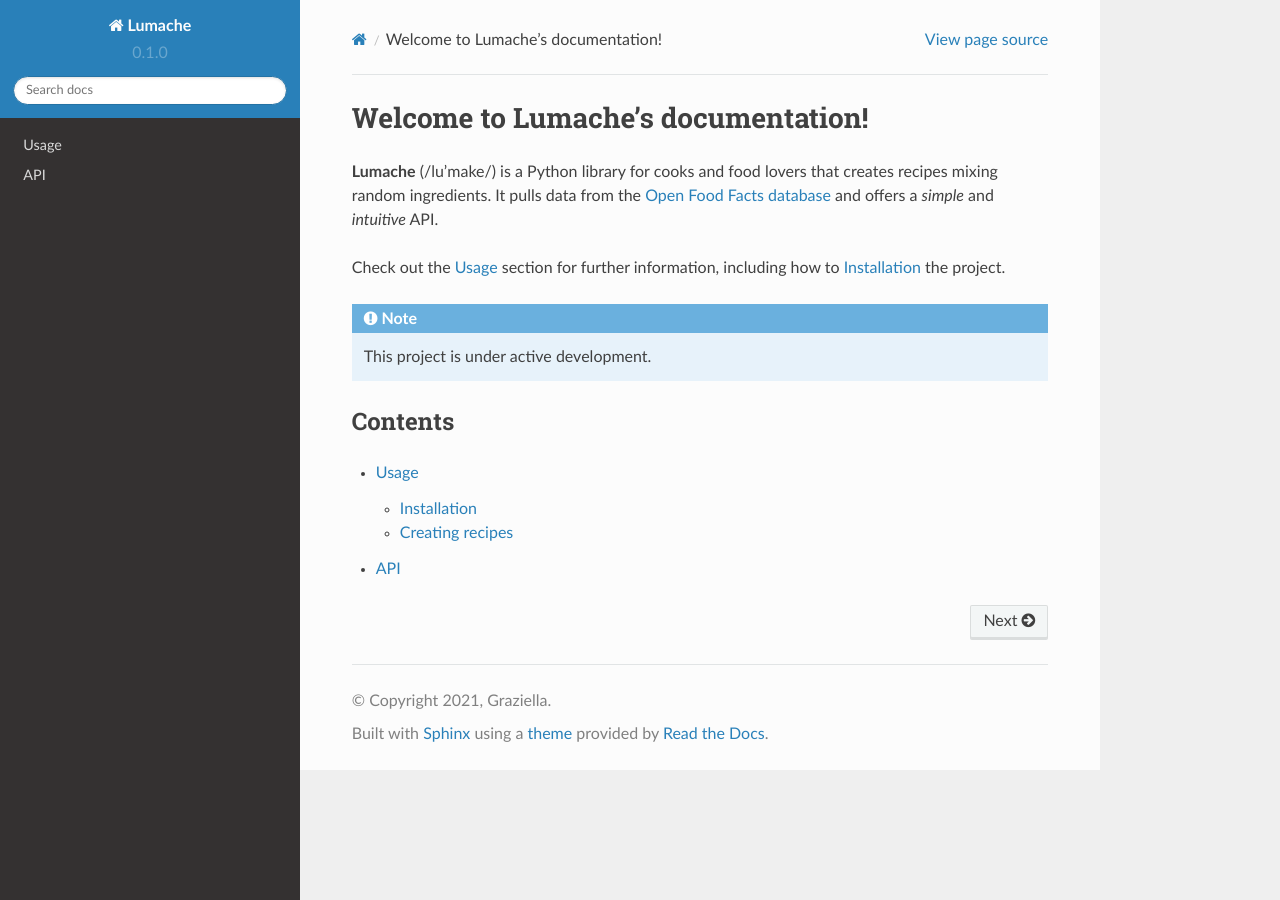
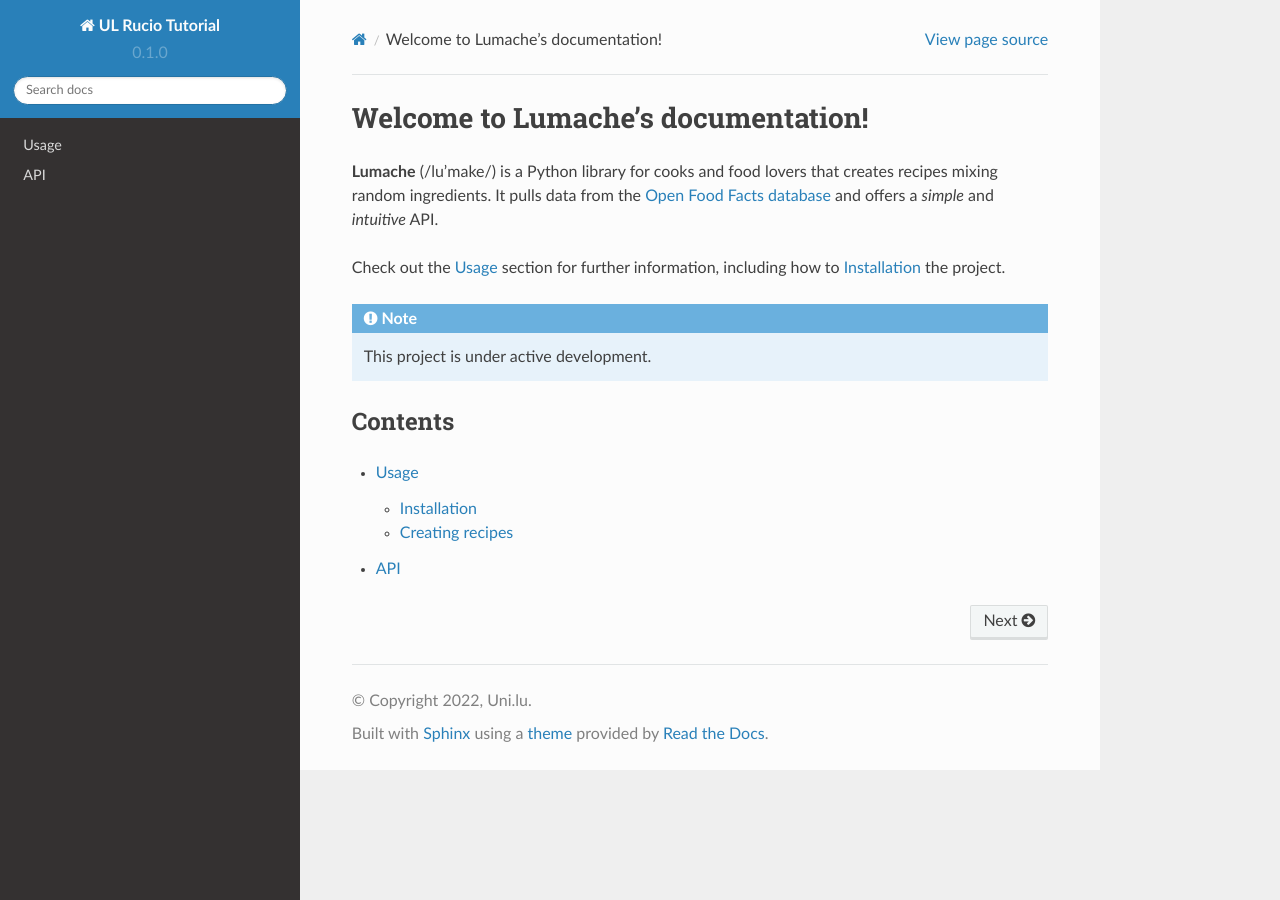
Before and after one commit to rahman-unilu/ulhpc-rucio-tutorials, a Sphinx documentation site: the page built from docs/source/index.rst, in a window 1280 px wide. Built offline with Sphinx 7.4.7 and the Read the Docs theme 2.0.0, drawn with Linux system fonts in a browser that asks for light colours.

Commit message:
Update conf.py

```diff
--- a/docs/source/conf.py
+++ b/docs/source/conf.py
@@ -2,9 +2,9 @@
 
 # -- Project information
 
-project = 'Lumache'
-copyright = '2021, Graziella'
-author = 'Graziella'
+project = 'UL Rucio Tutorial'
+copyright = '2022, Uni.lu'
+author = 'Uni.lu'
 
 release = '0.1'
 version = '0.1.0'
```
